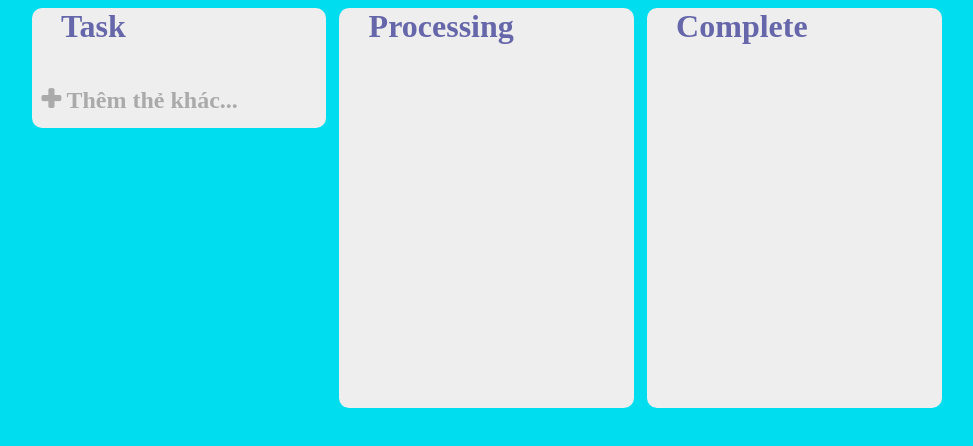
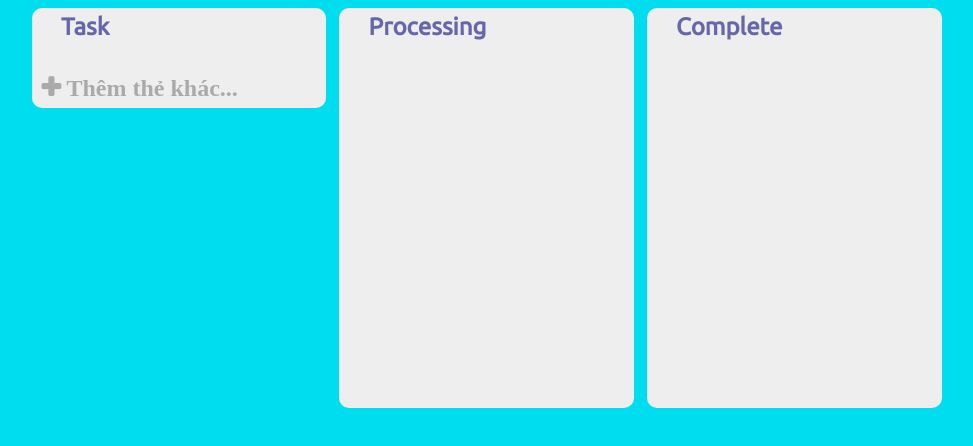
Before and after one commit to giunsanmoi/007_TodoList, a plain HTML site: page index.html in a window 1280 px wide. Shown: the whole page, without its empty margins (166-1139 px from the left). Drawn offline with nearby package versions, Linux system fonts and the light colour scheme.

Commit message:
change font, size of header column

```diff
--- a/index.html
+++ b/index.html
@@ -5,6 +5,7 @@
   <title>To Do List</title>
   <link rel="stylesheet" href="styles.css">
   <link rel="stylesheet" href="https://cdnjs.cloudflare.com/ajax/libs/font-awesome/4.7.0/css/font-awesome.min.css">
+  <link rel="stylesheet" href="https://fonts.googleapis.com/css?family=Ubuntu">
 
 
 </head>
--- a/styles.css
+++ b/styles.css
@@ -12,7 +12,7 @@ body{
 }
 .col1{
   width: 23.33%;
-  height: 120px;
+  height: 100px;
   background-color: #eeeeee;
   border-radius: 10px;
   margin-left: 15%;
@@ -23,9 +23,10 @@ body{
 .col1 .head{
   color: #6666aa;
   margin-left: 10%;
-  margin-top: 0px;
+  margin-top: 5px;
   font-weight: bold;
-  font-size: 2em;
+  font-size: 1.5em;
+  font-family: Ubuntu;
 }
 .col1 .child{
   background-color: #fdfdfd;
@@ -65,9 +66,10 @@ body{
 .col2 .head{
   color: #6666aa;
   margin-left: 10%;
-  margin-top: 0px;
+  margin-top: 5px;
   font-weight: bold;
-  font-size: 2em;
+  font-size: 1.5em;
+  font-family: Ubuntu;
 }
 .col3{
   width: 23.33%;
@@ -80,9 +82,10 @@ body{
 .col3 .head{
   color: #6666aa;
   margin-left: 10%;
-  margin-top: 0px;
+  margin-top: 5px;
   font-weight: bold;
-  font-size: 2em;
+  font-size: 1.5em;
+  font-family: Ubuntu;
 }
 
 .test{
```
